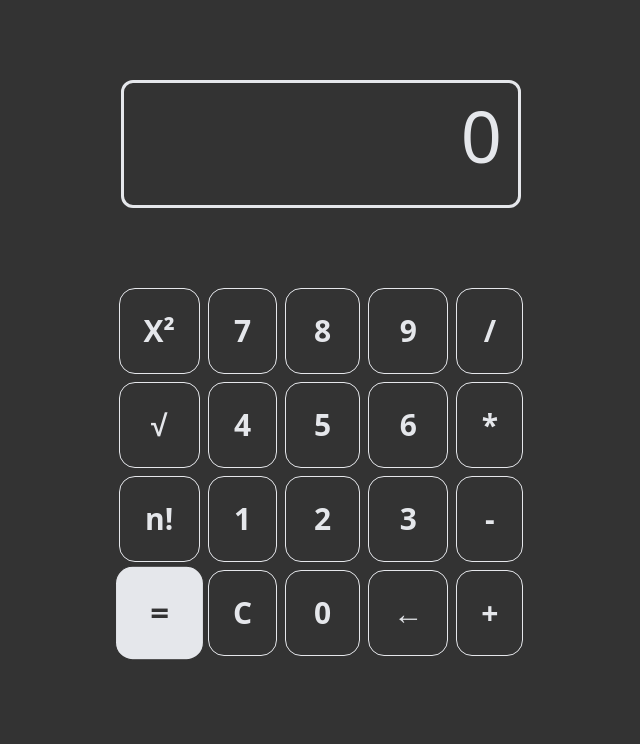
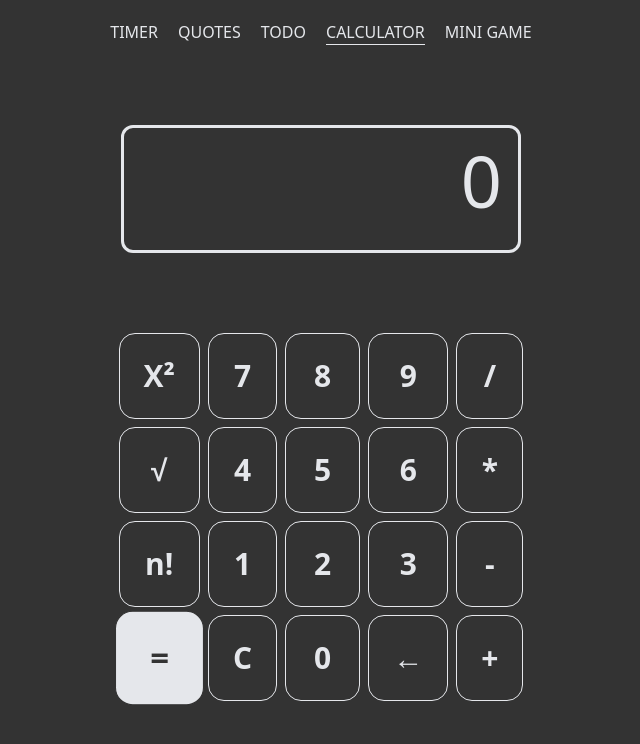
Before and after one commit to dushaaa8/calcPractice4, a website: page index.html in a window 1280 px wide. Shown: the whole page, without its empty margins (319-959 px from the left). Drawn offline with nearby package versions, Linux system fonts and the light colour scheme.

Commit message:
connect to other projects

```diff
--- a/index.html
+++ b/index.html
@@ -9,6 +9,13 @@
     <title>MyCalc</title>
 </head>
 <body class="m-0 max-h-screen max-w-full flex flex-col items-center bg-[#333] text-gray-200 ">
+<header class="flex flex-row justify-items-center justify-between gap-5 mt-5 uppercase">
+    <a href="https://dushaaa8.github.io/timer/" class=" hover:font-bold transition-all duration-200">timer</a>
+    <a href="https://dushaaa8.github.io/aufQuotes/" class=" hover:font-bold transition-all duration-200">quotes</a>
+    <a href="https://dushaaa8.github.io/todo/" class=" hover:font-bold transition-all duration-200">todo</a>
+    <a href="https://dushaaa8.github.io/calcPractice4/" class=" border-b-1">calculator</a>
+    <a href="#" class="hover:font-bold transition-all duration-200">mini game</a>
+</header>
 <div class="result-container text-end my-20 text-7xl w-[25rem] h-[8rem] p-[1rem] border-3 rounded-xl"><span id="result-text">0</span></div>
 <div class="flex flex-row gap-2 ">
     <div class="col flex flex-col gap-2">
```
